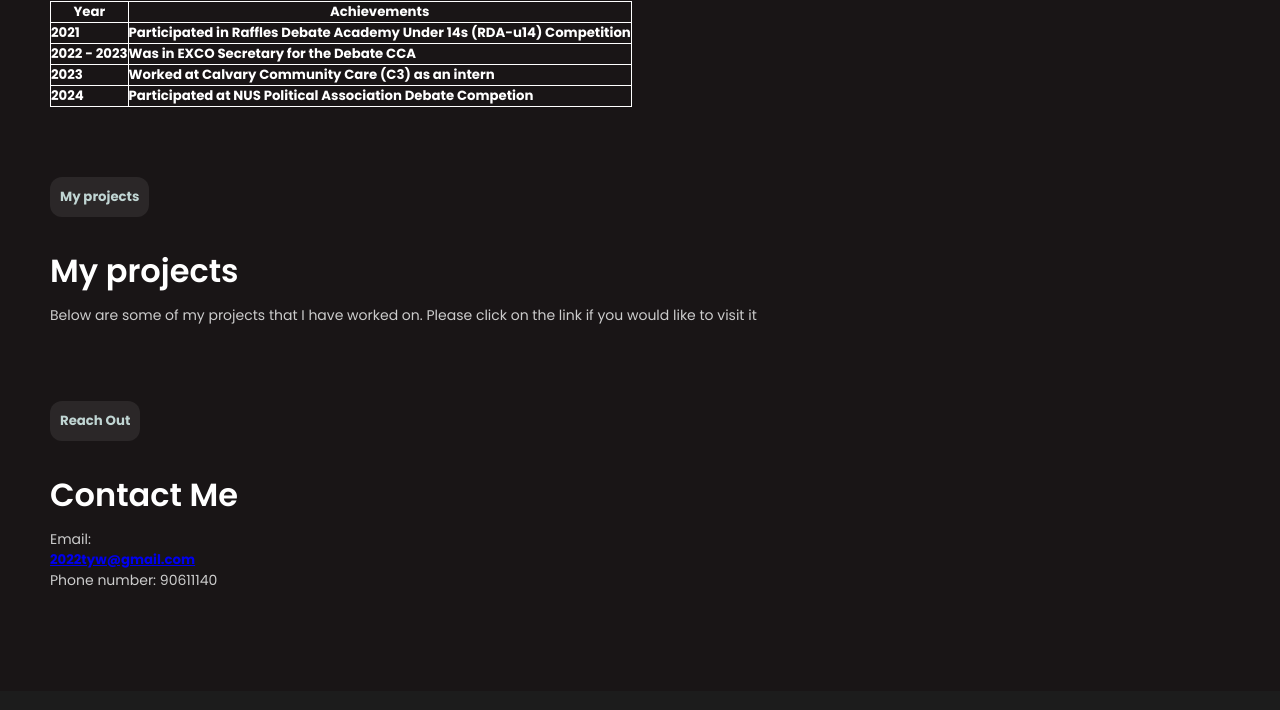
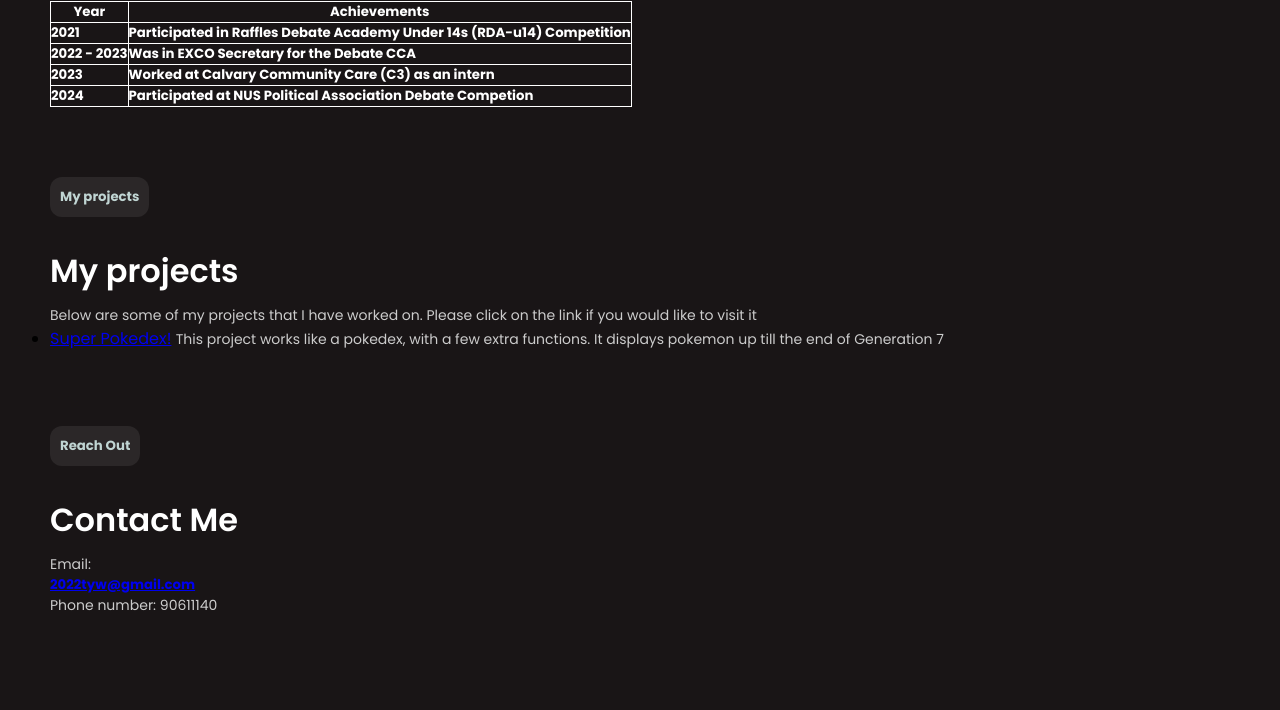
Before and after one commit to Help2007/webfolio, a plain HTML site: page index.html in a window 1280 px wide. Shown: the part 1545-2255 px from the top of the page. Drawn offline with nearby package versions, Linux system fonts and the light colour scheme.

Commit message:
Update index.html

```diff
--- a/index.html
+++ b/index.html
@@ -96,20 +96,20 @@
 				<th>Achievements</th>
 			</tr>
 			<tr style="font-family:Georgia, Garamond, Serif;font-style:normal;color:white;">
-				<td>2021</td>
-				<td>Participated in Raffles Debate Academy Under 14s (RDA-u14) Competition</td>
+				<td>  2021  </td>
+				<td>  Participated in Raffles Debate Academy Under 14s (RDA-u14) Competition  </td>
 			</tr>
 			<tr style="font-family:Georgia, Garamond, Serif;font-style:normal;color:white;">
-				<td>2022 - 2023</td>
-				<td>Was in EXCO Secretary for the Debate CCA</td>
+				<td>  2022 - 2023  </td>
+				<td>  Was in EXCO Secretary for the Debate CCA  </td>
 			</tr>
 			<tr style="font-family:Georgia, Garamond, Serif;font-style:normal;color:white;">
-				<td>2023</td>
-				<td>Worked at Calvary Community Care (C3) as an intern</td>
+				<td>  2023  </td>
+				<td>  Worked at Calvary Community Care (C3) as an intern  </td>
 			</tr>
 			<tr style="font-family:Georgia, Garamond, Serif;font-style:normal;color:white;">
-				<td>2024</td>
-				<td>Participated at NUS Political Association Debate Competion</td>
+				<td>  2024  </td>
+				<td>  Participated at NUS Political Association Debate Competion  </td>
 			</tr>
 		</table>
             </div>
@@ -127,6 +127,15 @@
                 <h3>My projects</h3>
                 <p>Below are some of my projects that I have worked on. Please click on the link if you would like to visit it
                 </p>
+		<ul>
+			<li>
+				<a href="https://replit.com/@kannarahulray/pokedex#Pokemon.csv">Super Pokedex!</a>
+				<p style='display: inline'>
+				This project works like a pokedex, with a few extra functions. It displays pokemon up till the end of Generation 7
+				</p>
+			</li>
+
+		</ul>
             </div>
         </div>
         <br>
```
